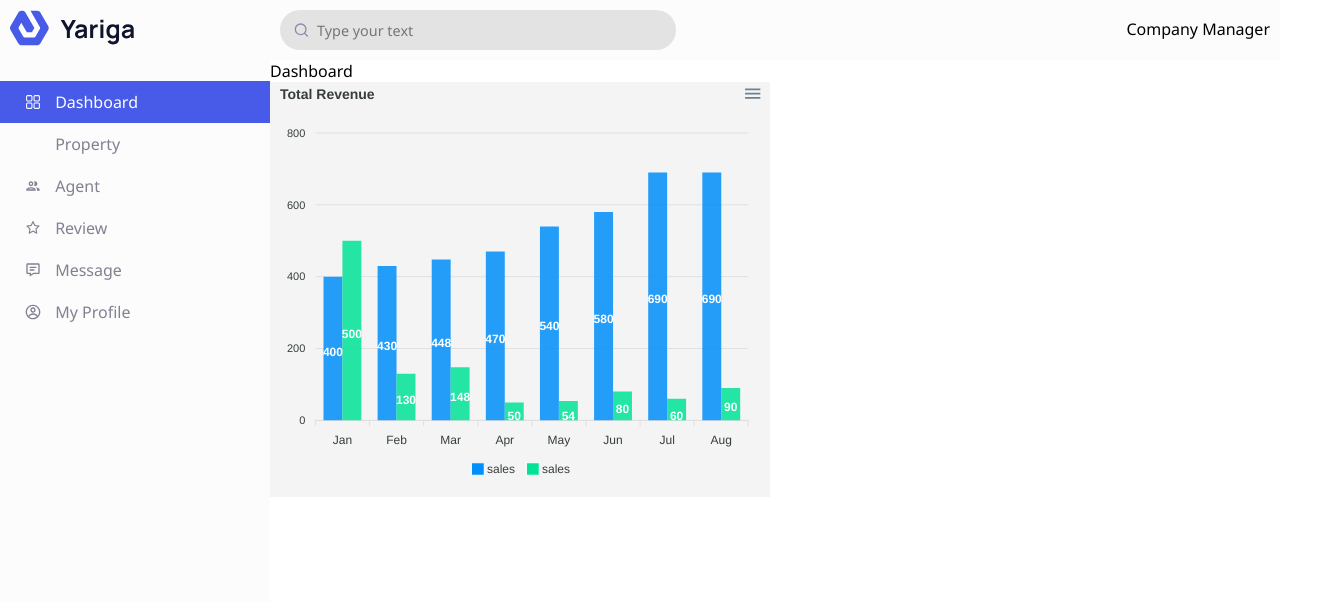
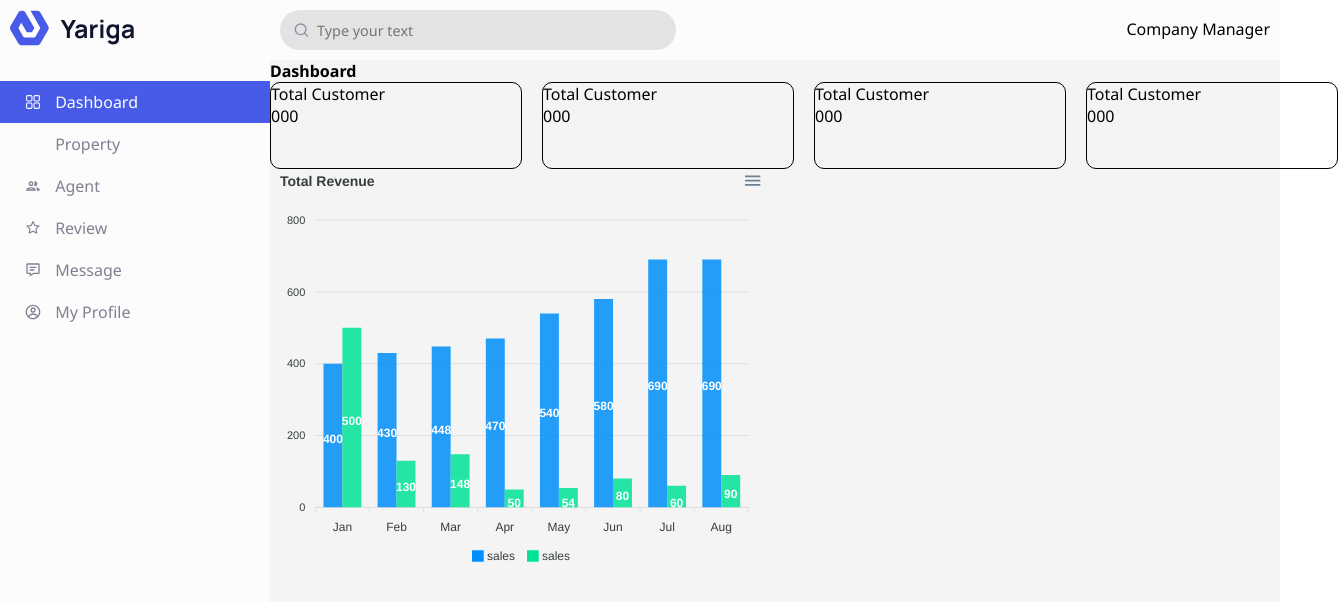
Before and after one commit to Atul8108/estate-admin-pannel, a React (Create React App) app: page /dashboard in a window 1280 px wide. Shown: the top 602 px of the page, 1338 px wide, since content can reach past the window. Built offline with nearby package versions, Linux system fonts and the light colour scheme; some icons are missing; a web font is replaced by a local one.

Commit message:
implement barchart and cards

```diff
--- /dev/null
+++ b/src/Views/Dashboard/Dashboard.css
@@ -0,0 +1,18 @@
+.page-inside-content{
+    background-color: var(--white-color);
+}
+
+.content{
+    height: 100%;
+}
+.property-card-container{
+    display: flex;
+    justify-content:center;
+    gap: 20px;
+}
+.property-card{
+    height: 85px;
+    width: 250px;
+    border-radius: 10px;
+    border: 1px solid black;
+}
--- a/src/Views/Dashboard/Dashboard.jsx
+++ b/src/Views/Dashboard/Dashboard.jsx
@@ -1,7 +1,8 @@
 import React from 'react'
 import Header from '../../components/Header/Header'
+import "./Dashboard.css"
 import ColumnChart from '../../components/Chart/ColumnChart'
-import  ProgressBar from '../../components/Chart/ProgressBar'
+import ProgressBar from '../../components/Chart/ProgressBar'
 
 const Dashboard = () => {
     return (
@@ -9,11 +10,36 @@ const Dashboard = () => {
             <section className="main-layout">
                 <Header />
                 <div className='page-content'>
-                    <p>Dashboard</p>
-                    <p style={{backgroundColor:"var(--bg-color)"}}>
-                        <ColumnChart/>
-                        <ProgressBar/>
-                    </p>
+                    <div className='row'>
+                        <h4>Dashboard</h4>
+                    <div className='col property-card-container'>
+                        <div className='property-card'>
+                            <p>Total Customer</p>
+                            <p>000</p>
+                            <ProgressBar />
+                        </div>
+                        <div className='col property-card'>
+                            <p>Total Customer</p>
+                            <p>000</p>
+                            <ProgressBar />
+                        </div>
+                        <div className='col property-card'>
+                            <p>Total Customer</p>
+                            <p>000</p>
+                            <ProgressBar />
+                        </div>
+                        <div className='col property-card'>
+                            <p>Total Customer</p>
+                            <p>000</p>
+                            <ProgressBar />
+                        </div>
+                    </div>
+
+                    <div>
+                        <ColumnChart />
+                    </div>
+
+                    </div>
                 </div>
             </section>
         </>
--- a/src/assets/globalCss/global.css
+++ b/src/assets/globalCss/global.css
@@ -2,9 +2,10 @@
     display: flex;
     width: 100%;
     height: 100%;
-
+    background-color:var(--bg-color) ;
 }
 
 .page-content{
+    width: 100%;
     padding-top: 60px;
 }
--- a/src/components/Chart/ProgressBar.jsx
+++ b/src/components/Chart/ProgressBar.jsx
@@ -1,11 +1,11 @@
 import React from 'react'
-import Chart from 'react-apexcharts'
-
 
 const ProgressBar = () => {
     return (
         <>
+            <div className='Property-Referrals-container'>
 
+            </div>
         </>
     )
 }
--- a/src/components/SideMenuBar/SideMenuBar.css
+++ b/src/components/SideMenuBar/SideMenuBar.css
@@ -1,5 +1,6 @@
 .side-menu-bar {
     min-height: 100vh;
+    min-width: 270px;
     width: 270px;
     background-color: var(--white-color);
   }
```
